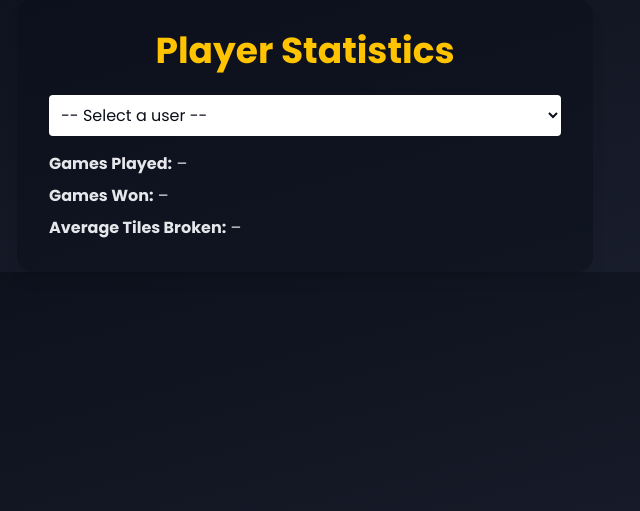
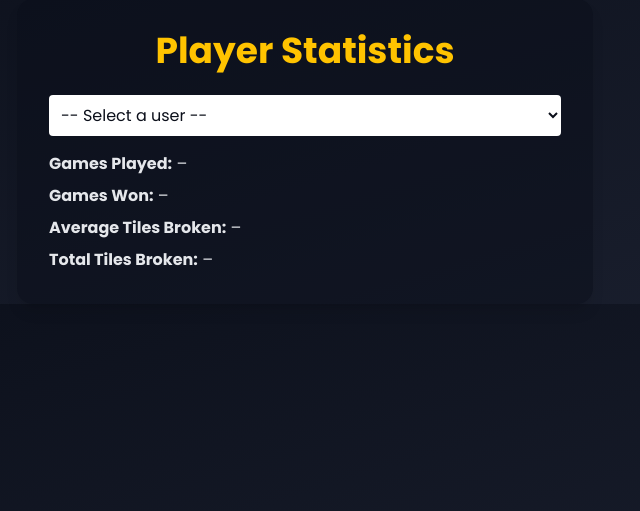
Before and after one commit to mkjacove/CSE312-GroupProject, a Python web app: template templates/player-statistics.html in a window 1280 px wide. Shown: the part 81-592 px from the top of the page, without its empty margins (335-975 px from the left). Run offline with Jinja, Linux system fonts and the light colour scheme; the template is opened without the code that fills it, so the values that code supplies are empty; some libraries are stand-ins or nearby versions.

Commit message:
Fixed achievements, should be enough for AO requirements. Added total tiles broken to player stats

```diff
--- a/server.py
+++ b/server.py
@@ -156,6 +156,7 @@ def get_current_user():
             "games_played": user.get("games_played", 0),
             "games_won": user.get("games_won", 0),
             "average_tiles": user.get("average_tiles", 0),
+            "total_tiles": user.get("total_tiles", 0),
             "achievements": achievements
         })
     return jsonify({"id": None})
@@ -176,6 +177,7 @@ def get_user_stats(username):
         "games_played": user.get("games_played", 0),
         "games_won": user.get("games_won", 0),
         "average_tiles": user.get("average_tiles", 0),
+        "total_tiles": user.get("total_tiles", 0),
     }
     return jsonify(stats)
 
@@ -284,7 +286,7 @@ def _countdown_worker(abort_event: Event):
 
 def start_game():
     global game_in_progress, players, first_death_recorded
-    first_death_recorded = True
+    first_death_recorded = False
     players.clear()
 
     if len(lobby) < MIN_PLAYERS:
--- a/templates/player-statistics.html
+++ b/templates/player-statistics.html
@@ -75,6 +75,8 @@
             <p><strong>Games Played:</strong> <span id="games_played">–</span></p>
             <p><strong>Games Won:</strong> <span id="games_won">–</span></p>
             <p><strong>Average Tiles Broken:</strong> <span id="average_tiles">–</span></p>
+            <p><strong>Total Tiles Broken:</strong> <span id="total_tiles">–</span></p>
+
           </div>
         </div>
       </div>
@@ -119,6 +121,8 @@
         document.getElementById("games_played").textContent = stats.games_played ?? "–";
         document.getElementById("games_won").textContent = stats.games_won ?? "–";
         document.getElementById("average_tiles").textContent = stats.average_tiles ?? "–";
+        document.getElementById("total_tiles").textContent = stats.total_tiles ?? "–";
+
       });
 
       fetchUsers();
```
